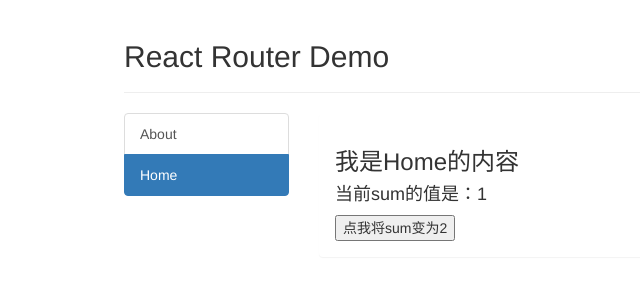
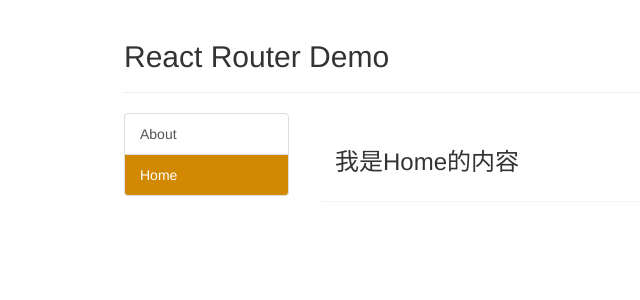
Before and after one commit to LunaChouchou/react_staging, a React (Create React App) app: page /home in a window 1280 px wide. Shown: the top 300 px of the page, without its empty margins (141-781 px from the left). Built offline with nearby package versions, Linux system fonts and the light colour scheme.

Commit message:
src差分確認用_03_src_NavLink高亮

```diff
--- a/src/App.jsx
+++ b/src/App.jsx
@@ -1,9 +1,12 @@
 import React from 'react'
-import {NavLink,Routes,Route,Navigate} from 'react-router-dom'
+import { NavLink, Routes, Route, Navigate } from 'react-router-dom'
 import Home from './pages/Home'
 import About from './pages/About'
 
 export default function App() {
+    function computedClassName({isActive}){
+        return isActive ? 'list-group-item atguigu' : 'list-group-item'
+    }
     return (
         <div className="container">
             <div className="row">
@@ -14,11 +17,11 @@ export default function App() {
             <div className="row">
                 <div className="col-xs-2 col-xs-offset-2">
                     <div className="list-group">
-                {/* 路由链接 */}
                         {/* <a className="list-group-item" href="./about.html">About</a>
                         <a className="list-group-item active" href="./home.html">Home</a> */}
-                    <NavLink className="list-group-item" to="/about">About</NavLink>
-                    <NavLink className="list-group-item" to="/home">Home</NavLink>
+                        {/* 路由链接 */}
+                        <NavLink className={computedClassName} to="/about">About</NavLink>
+                        <NavLink className={computedClassName} to="/home">Home</NavLink>
                     </div>
                 </div>
                 <div className="col-xs-6">
@@ -26,9 +29,9 @@ export default function App() {
                         <div className="panel-body">
                             {/* 注册路由 */}
                             <Routes>
-                        <Route path="/about" element={<About/>}/>
-                        <Route path="/home" element={<Home/>}/>
-                        <Route path="/" element={<Navigate to="/about"/>}/>
+                                <Route path="/about" element={<About />} />
+                                <Route path="/home" element={<Home />} />
+                                <Route path="/" element={<Navigate to="/about" />} />
                             </Routes>
                         </div>
                     </div>
--- a/src/pages/Home.jsx
+++ b/src/pages/Home.jsx
@@ -1,14 +1,7 @@
-import React,{useState} from 'react'
-import {Navigate} from 'react-router-dom'
+import React from 'react'
 
 export default function Home() {
-  const [sum,setSum] = useState(1)
     return (
-      <div>
         <h3>我是Home的内容</h3>
-        {/* 根据sum的值决定是否切换视图 */}
-        {sum === 2 ? <Navigate to="/about" replace={true}/> : <h4>当前sum的值是：{sum}</h4>}
-        <button onClick={()=>setSum(2)}>点我将sum变为2</button>
-      </div>
     )
 }
```
Lines whose indentation alone changed are shown as unchanged.
